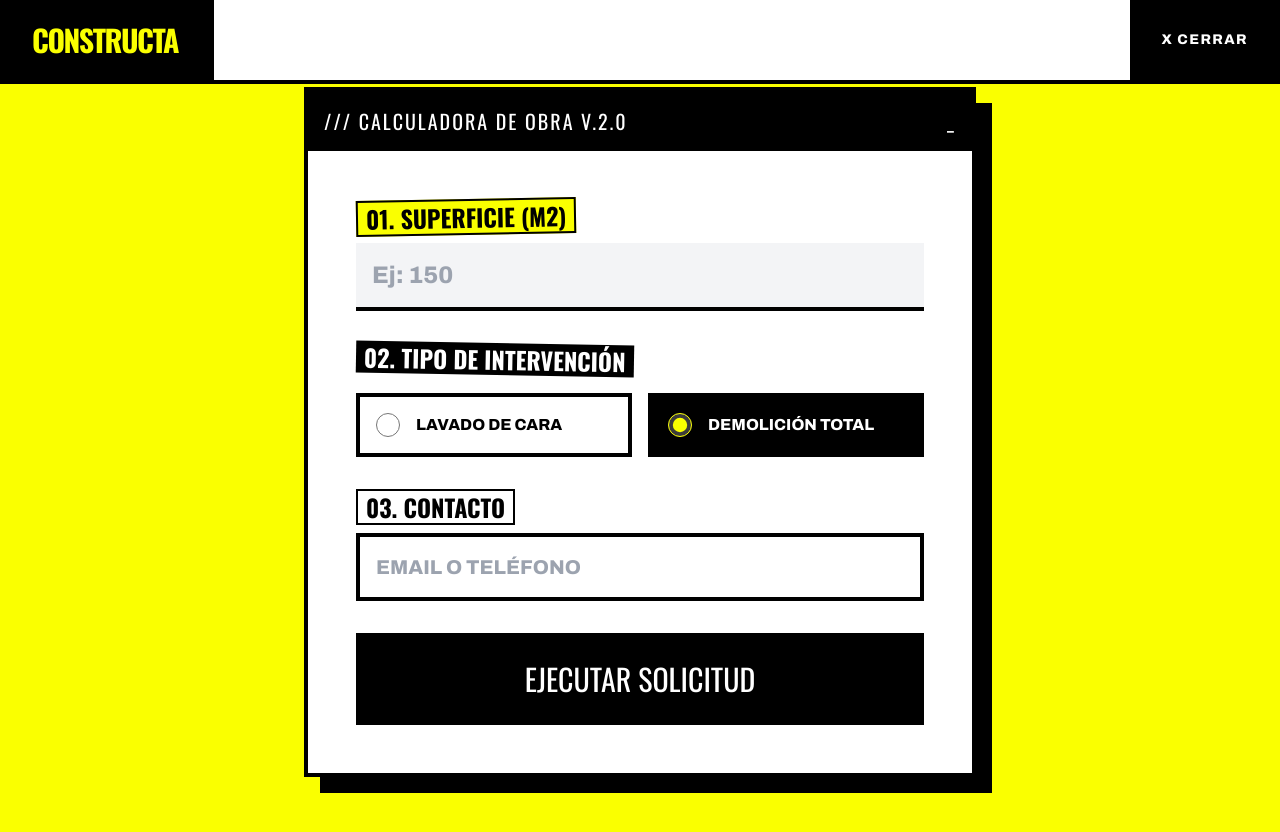
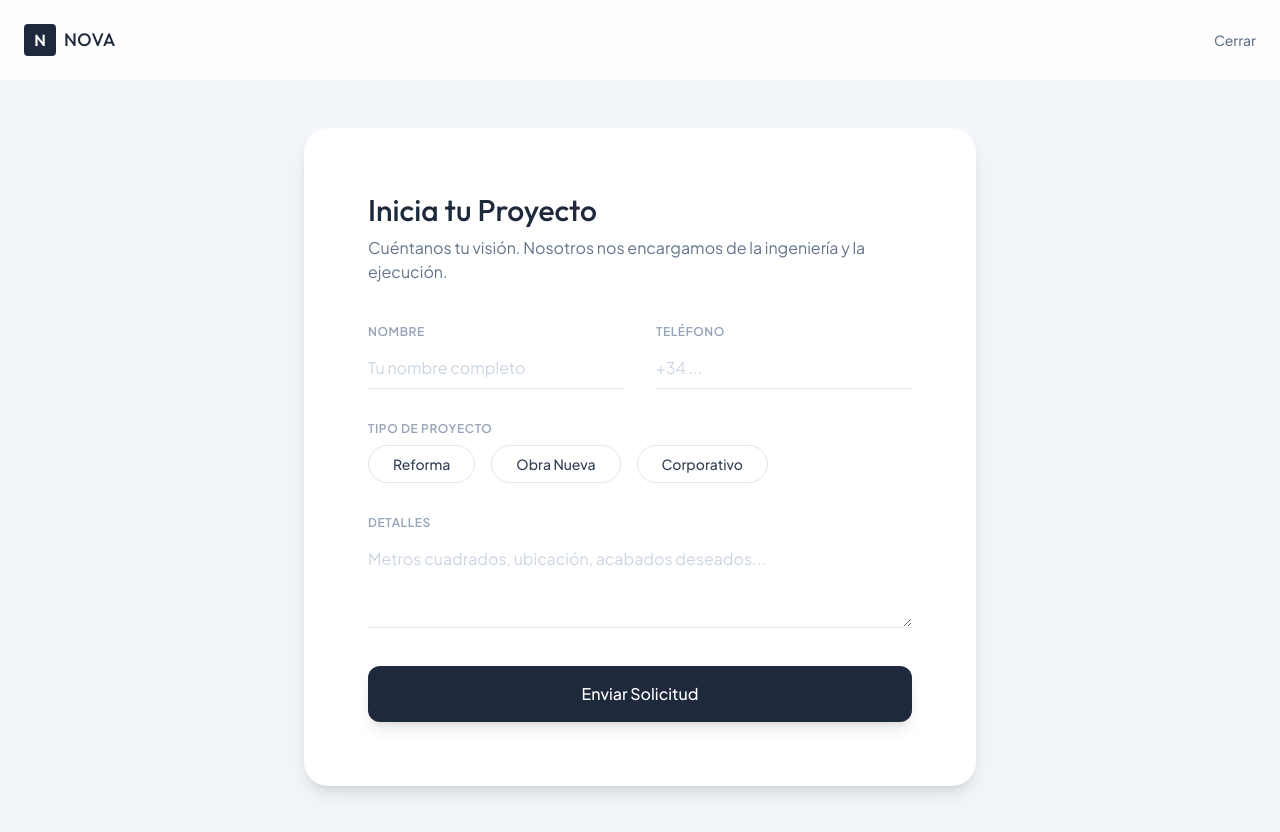
Before and after one commit to DoubleN96/constructa-madrid, a plain HTML site: page presupuesto.html in a window 1280 px wide. Before the commit the page ends 800 px from the top, so only its background shows below. Drawn offline with nearby package versions, Linux system fonts and the light colour scheme.

Commit message:
fix: update presupuesto.html to premium style

```diff
--- a/presupuesto.html
+++ b/presupuesto.html
@@ -3,71 +3,78 @@
 <head>
     <meta charset="UTF-8">
     <meta name="viewport" content="width=device-width, initial-scale=1.0">
-    <title>Calcular | CONSTRUCTA</title>
+    <title>Contacto | NOVA Constructora</title>
     <script src="https://cdn.tailwindcss.com"></script>
-    <link href="https://fonts.googleapis.com/css2?family=Oswald:wght@400;500;700&family=Archivo:wght@400;600;800&display=swap" rel="stylesheet">
+    <link href="https://fonts.googleapis.com/css2?family=Outfit:wght@300;400;500;600&family=Plus+Jakarta+Sans:wght@400;500;600&display=swap" rel="stylesheet">
     <script>
         tailwind.config = {
             theme: {
                 extend: {
-                    fontFamily: { 'mono': ['Oswald', 'sans-serif'], 'sans': ['Archivo', 'sans-serif'] },
-                    colors: { 'neon': '#FAFF00', 'raw': '#1a1a1a' }
+                    fontFamily: { 'head': ['Outfit', 'sans-serif'], 'body': ['Plus Jakarta Sans', 'sans-serif'] },
+                    colors: { 'nova-navy': '#1E293B', 'nova-blue': '#3B82F6', 'nova-gray': '#F1F5F9', 'nova-text': '#334155' }
                 }
             }
         }
     </script>
 </head>
-<body class="bg-neon text-black font-sans min-h-screen">
+<body class="bg-nova-gray text-nova-text font-body">
 
-    <nav class="fixed w-full top-0 z-40 bg-white border-b-4 border-black">
-        <div class="flex justify-between items-stretch h-20">
-            <a href="index.html" class="flex items-center px-8 font-mono text-3xl font-bold tracking-tighter bg-neon border-r-4 border-black hover:bg-black hover:text-neon transition-colors">
-                CONSTRUCTA
+    <nav class="fixed w-full bg-white/90 backdrop-blur-md z-40 border-b border-slate-100">
+        <div class="container mx-auto px-6 h-20 flex justify-between items-center">
+            <a href="index.html" class="flex items-center gap-2 group">
+                <div class="w-8 h-8 bg-nova-navy text-white rounded flex items-center justify-center font-head font-bold">N</div>
+                <span class="font-head font-medium text-lg tracking-wide text-nova-navy group-hover:text-nova-blue transition-colors">NOVA</span>
             </a>
-            <a href="index.html" class="flex items-center px-8 bg-black text-white font-bold uppercase tracking-widest text-sm hover:bg-white hover:text-black transition-colors">
-                X Cerrar
-            </a>
+            <a href="index.html" class="text-sm font-medium text-slate-500 hover:text-nova-navy">Cerrar</a>
         </div>
     </nav>
 
-    <main class="pt-20 flex items-center justify-center min-h-screen p-4">
-        <div class="w-full max-w-2xl bg-white border-4 border-black shadow-[16px_16px_0px_black]">
-            <div class="bg-black text-white p-4 font-mono text-xl uppercase tracking-widest flex justify-between">
-                <span>/// Calculadora de Obra v.2.0</span>
-                <span>_</span>
+    <main class="pt-32 pb-20 min-h-screen flex items-center">
+        <div class="container mx-auto px-6">
+            <div class="max-w-2xl mx-auto bg-white rounded-3xl shadow-lg p-10 md:p-16">
+                <h1 class="text-3xl font-head font-medium text-nova-navy mb-2">Inicia tu Proyecto</h1>
+                <p class="text-slate-500 mb-10 font-light">Cuéntanos tu visión. Nosotros nos encargamos de la ingeniería y la ejecución.</p>
+
+                <form onsubmit="event.preventDefault(); alert('Gracias por contactar con NOVA. Un arquitecto revisará tu solicitud.'); window.location.href='index.html';" class="space-y-8">
+                    <div class="grid grid-cols-1 md:grid-cols-2 gap-8">
+                        <div>
+                            <label class="block text-xs font-bold text-slate-400 uppercase tracking-wider mb-2">Nombre</label>
+                            <input type="text" class="w-full border-b border-slate-200 py-2 focus:outline-none focus:border-nova-blue transition-colors bg-transparent placeholder-slate-300" placeholder="Tu nombre completo">
+                        </div>
+                        <div>
+                            <label class="block text-xs font-bold text-slate-400 uppercase tracking-wider mb-2">Teléfono</label>
+                            <input type="tel" class="w-full border-b border-slate-200 py-2 focus:outline-none focus:border-nova-blue transition-colors bg-transparent placeholder-slate-300" placeholder="+34 ...">
+                        </div>
                     </div>
 
-            <form class="p-8 md:p-12 space-y-8" onsubmit="event.preventDefault(); alert('Datos procesados. Iniciando protocolo de contacto.'); window.location.href='index.html';">
-
-                <div class="space-y-2">
-                    <label class="font-mono text-2xl uppercase font-bold block bg-neon inline-block px-2 border-2 border-black transform -rotate-1">01. Superficie (m2)</label>
-                    <input type="number" class="w-full border-b-4 border-black bg-gray-100 p-4 text-2xl font-bold focus:outline-none focus:bg-white focus:border-neon transition-colors placeholder-gray-400" placeholder="Ej: 150">
-                </div>
-
-                <div class="space-y-2">
-                    <label class="font-mono text-2xl uppercase font-bold block bg-black text-white inline-block px-2 transform rotate-1">02. Tipo de Intervención</label>
-                    <div class="grid grid-cols-2 gap-4 pt-2">
-                        <label class="cursor-pointer border-4 border-black p-4 hover:bg-black hover:text-white transition-colors flex items-center gap-4">
-                            <input type="radio" name="tipo" class="w-6 h-6 border-2 border-black accent-neon">
-                            <span class="font-bold uppercase">Lavado de Cara</span>
+                    <div>
+                        <label class="block text-xs font-bold text-slate-400 uppercase tracking-wider mb-2">Tipo de Proyecto</label>
+                        <div class="flex gap-4 mt-2">
+                            <label class="cursor-pointer">
+                                <input type="radio" name="tipo" class="peer sr-only">
+                                <div class="px-6 py-2 rounded-full border border-slate-200 peer-checked:bg-nova-navy peer-checked:text-white peer-checked:border-nova-navy transition-all text-sm font-medium">Reforma</div>
                             </label>
-                        <label class="cursor-pointer border-4 border-black p-4 bg-black text-white flex items-center gap-4">
-                            <input type="radio" name="tipo" class="w-6 h-6 border-2 border-black accent-neon" checked>
-                            <span class="font-bold uppercase">Demolición Total</span>
+                            <label class="cursor-pointer">
+                                <input type="radio" name="tipo" class="peer sr-only">
+                                <div class="px-6 py-2 rounded-full border border-slate-200 peer-checked:bg-nova-navy peer-checked:text-white peer-checked:border-nova-navy transition-all text-sm font-medium">Obra Nueva</div>
+                            </label>
+                            <label class="cursor-pointer">
+                                <input type="radio" name="tipo" class="peer sr-only">
+                                <div class="px-6 py-2 rounded-full border border-slate-200 peer-checked:bg-nova-navy peer-checked:text-white peer-checked:border-nova-navy transition-all text-sm font-medium">Corporativo</div>
                             </label>
                         </div>
                     </div>
 
-                <div class="space-y-2">
-                    <label class="font-mono text-2xl uppercase font-bold block border-2 border-black inline-block px-2">03. Contacto</label>
-                    <input type="text" class="w-full border-4 border-black p-4 text-xl font-bold focus:outline-none focus:shadow-[4px_4px_0px_black]" placeholder="EMAIL O TELÉFONO">
+                    <div>
+                        <label class="block text-xs font-bold text-slate-400 uppercase tracking-wider mb-2">Detalles</label>
+                        <textarea rows="3" class="w-full border-b border-slate-200 py-2 focus:outline-none focus:border-nova-blue transition-colors bg-transparent placeholder-slate-300" placeholder="Metros cuadrados, ubicación, acabados deseados..."></textarea>
                     </div>
 
-                <button type="submit" class="w-full bg-black text-white font-mono text-3xl uppercase py-6 border-4 border-black hover:bg-neon hover:text-black hover:translate-x-1 hover:translate-y-1 hover:shadow-none shadow-[8px_8px_0px_white] transition-all">
-                    Ejecutar Solicitud
+                    <button type="submit" class="w-full bg-nova-navy text-white py-4 rounded-xl font-medium hover:bg-nova-blue transition-all shadow-lg hover:shadow-xl hover:-translate-y-1">
+                        Enviar Solicitud
                     </button>
-
                 </form>
+            </div>
         </div>
     </main>
 
```
Lines whose indentation alone changed are shown as unchanged.
